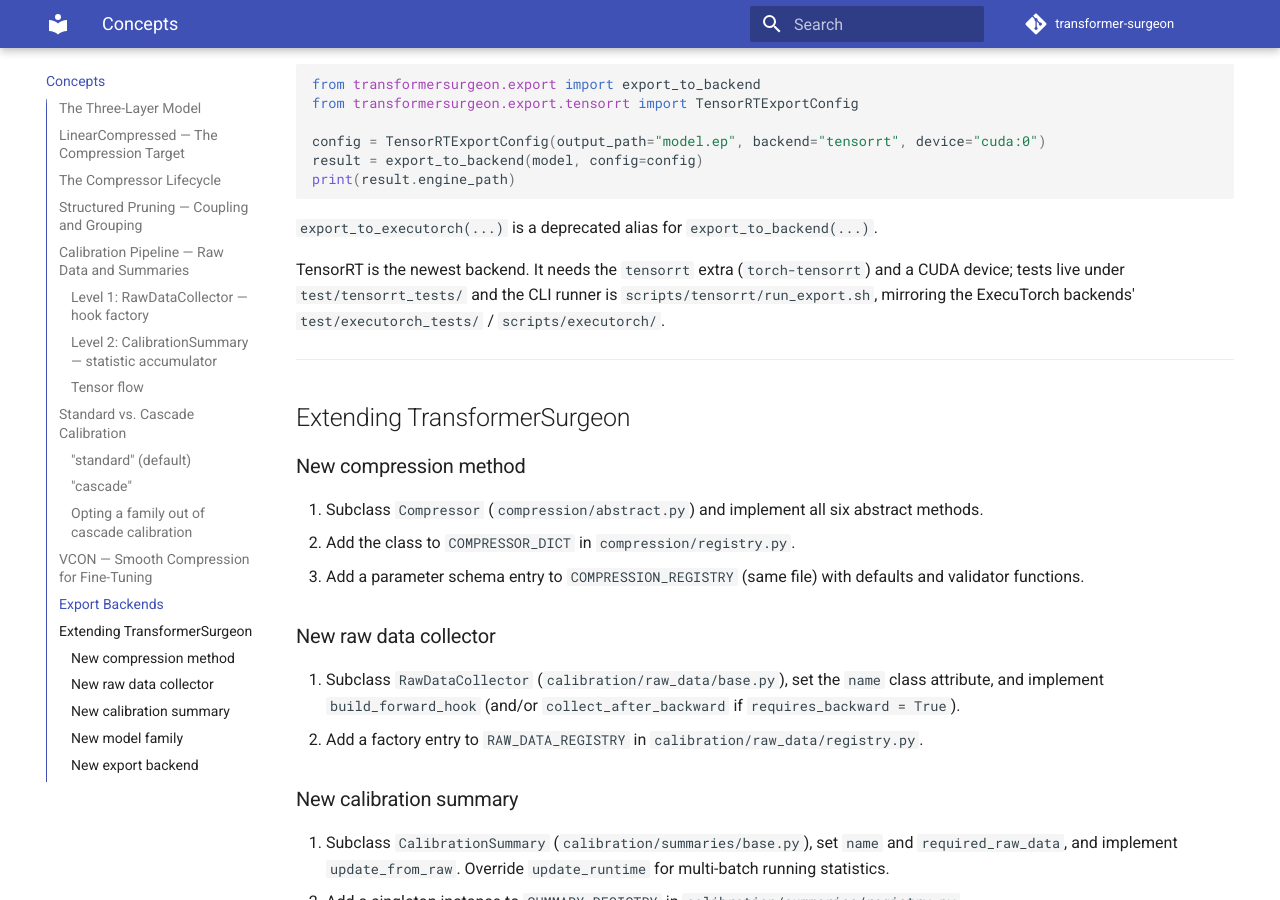
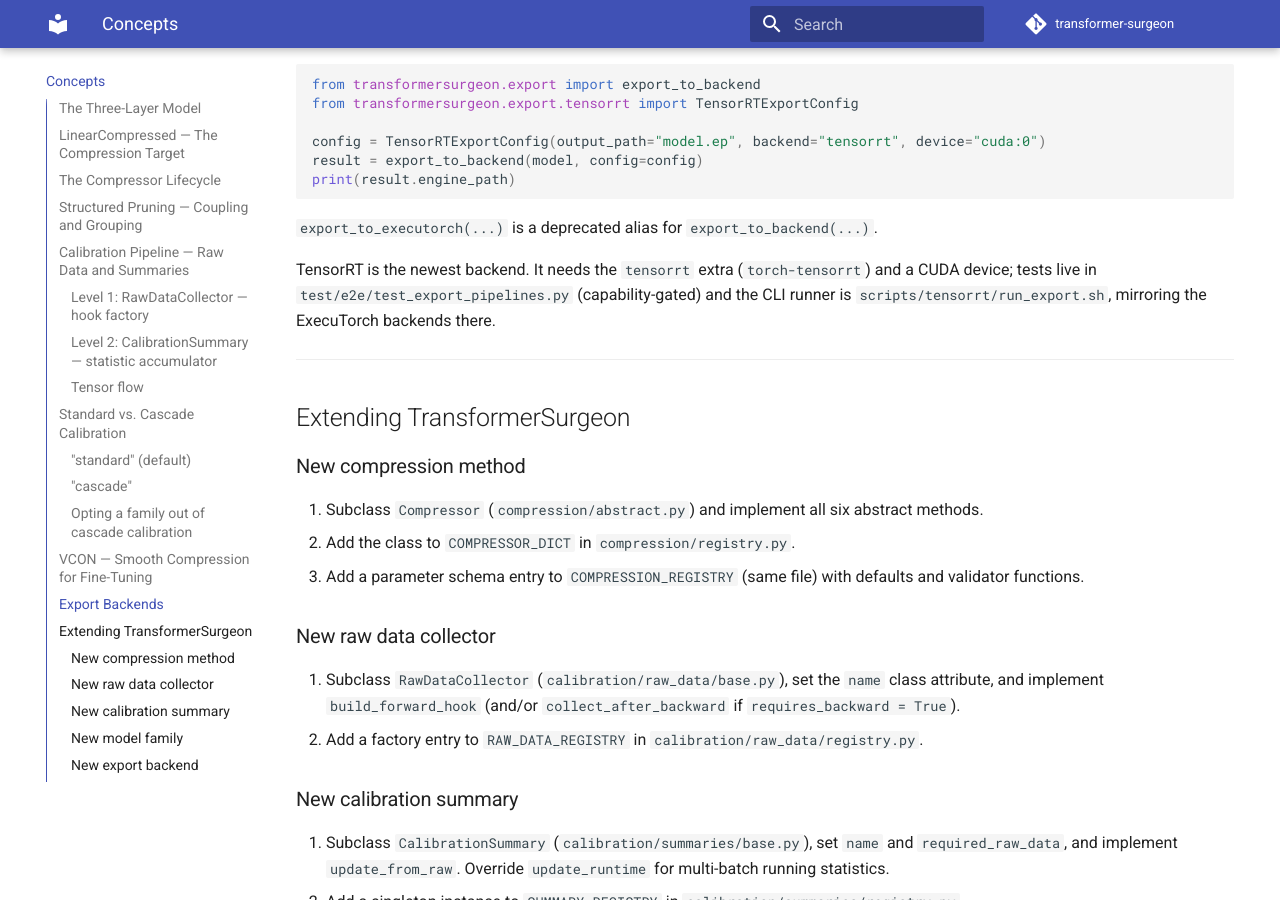
Before and after one commit to CESOIA/transformer-surgeon, an MkDocs documentation site: the page built from docs/concepts.md, in a window 1280 px wide and 900 px high, scrolled down 6712 px. Built offline with MkDocs 1.6.1 and Material for MkDocs 9.7.7, drawn with Linux system fonts in a browser that asks for light colours; comment, search, counter and statistics services are not loaded; some of the changed text lies outside the part shown.

Commit message:
Point remaining docs at test/test_deprecated/ instead of removed paths
CLAUDE.md's test-command block and scattered mentions in
FRAMEWORK_STRUCTURE.md/docs/concepts.md/docs/api/export/tensorrt.md still
referenced test/tensorrt_tests/, test/executorch_tests/, etc., which no
longer exist after the test/test_deprecated/ move. Update them to point at
test/e2e/test_export_pipelines.py, and tighten pytest.ini's comment.

````diff
--- a/docs/concepts.md
+++ b/docs/concepts.md
@@ -320,7 +320,7 @@ print(result.engine_path)
 
 `export_to_executorch(...)` is a deprecated alias for `export_to_backend(...)`.
 
-TensorRT is the newest backend. It needs the `tensorrt` extra (`torch-tensorrt`) and a CUDA device; tests live under `test/tensorrt_tests/` and the CLI runner is `scripts/tensorrt/run_export.sh`, mirroring the ExecuTorch backends' `test/executorch_tests/` / `scripts/executorch/`.
+TensorRT is the newest backend. It needs the `tensorrt` extra (`torch-tensorrt`) and a CUDA device; tests live in `test/e2e/test_export_pipelines.py` (capability-gated) and the CLI runner is `scripts/tensorrt/run_export.sh`, mirroring the ExecuTorch backends there.
 
 ---
 
@@ -396,4 +396,4 @@ Export the three classes from `models/newmodel_c/__init__.py` and add them to
        "config_class": <Backend>ExportConfig,
    }
    ```
-4. Add tests under `test/<backend>_tests/` (or `test/executorch_tests/` if it's an ExecuTorch backend) mirroring `test/executorch_tests/exporter_function/xnnpack/test_pretrained_quant_export.py`.
+4. Add a capability-gated test case in `test/e2e/test_export_pipelines.py` mirroring the existing `test_export_xnnpack`/`test_export_tensorrt` pattern.
````
Also changed, not shown: CLAUDE.md (+7 -7 lines), FRAMEWORK_STRUCTURE.md (+1 -1 lines), docs/api/export/tensorrt.md (+1 -1 lines), 1 other file.
